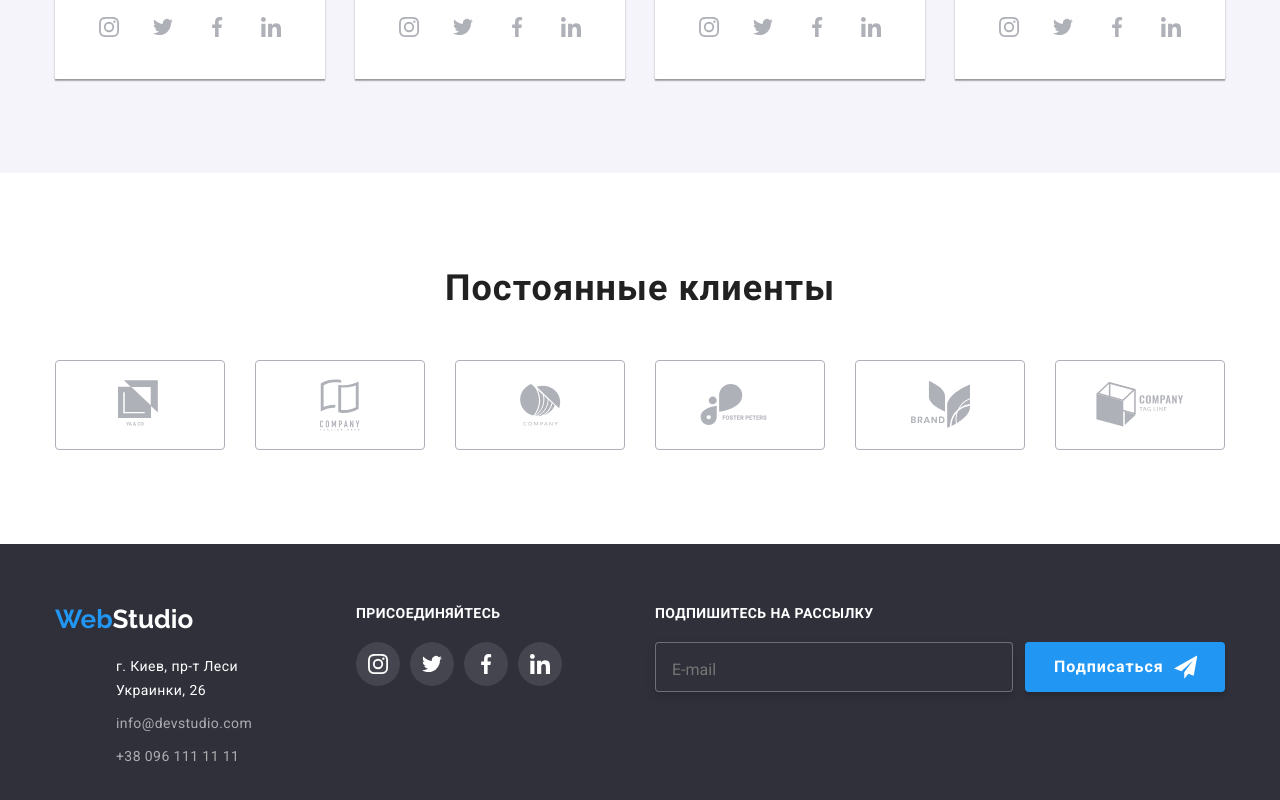
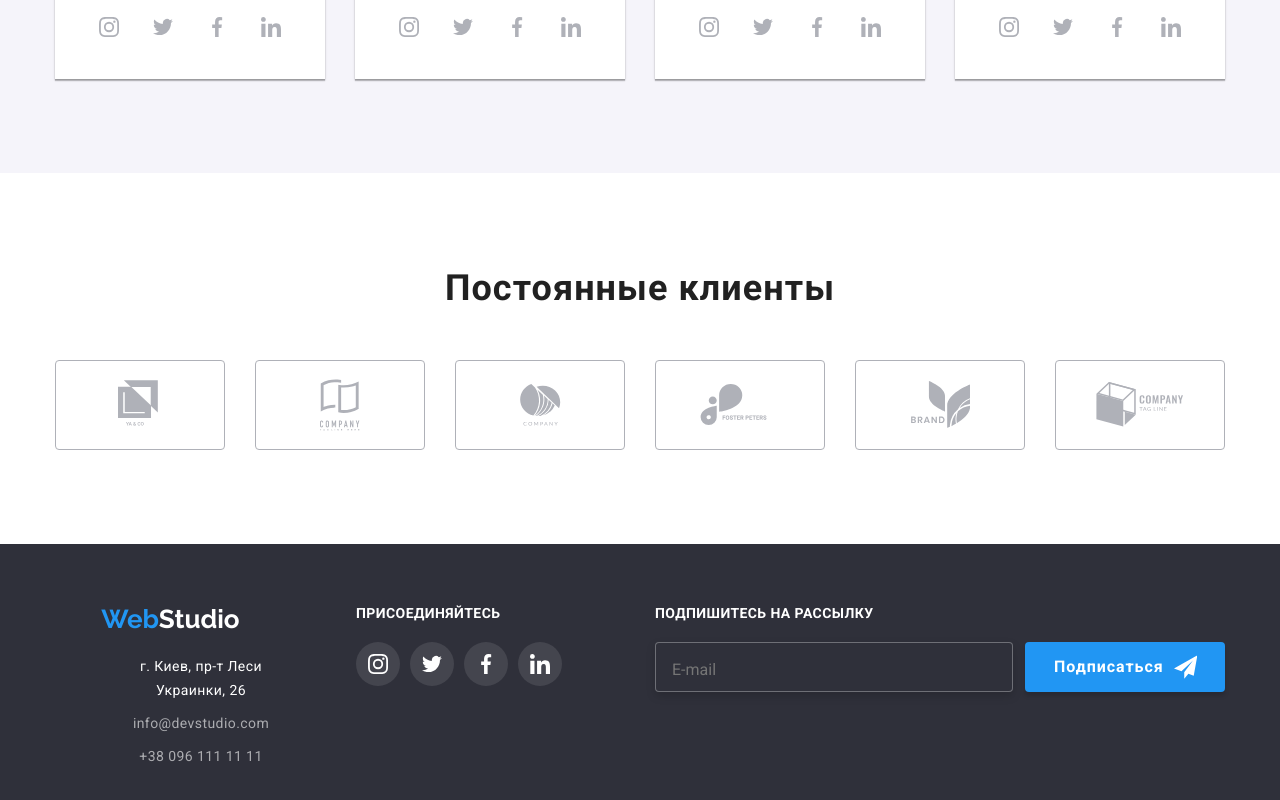
Before and after one commit to Maryna1212/goit-markup-hw-08, a plain HTML site: page index.html in a window 1280 px wide. Shown: the part 2177-2977 px from the top of the page. Drawn offline with nearby package versions, Linux system fonts and the light colour scheme.

Commit message:
add finish styles to footer.scss

```diff
--- a/index.html
+++ b/index.html
@@ -397,8 +397,9 @@
   <!-- Футер -->
   <footer class="footer">
     <div class="container footer-container">
-      <div>
-        <a href="" class="logo"><span class="logo-web">Web</span><span class="logo-studio">Studio</span>
+      <div class="footer-nav">
+        <a href="" class="logo">
+          <span class="logo-web">Web</span><span class="logo-studio">Studio</span>
         </a>
         <address class="address">
           <ul class="address-footer">
--- a/sass/components/_footer.scss
+++ b/sass/components/_footer.scss
@@ -21,6 +21,12 @@
   display: flex;
   flex-direction: column;
  }
+}
+
+.footer-nav {
+  display: flex;
+  flex-direction: column;
+  text-align: center;
 }
 
 .address-footer {
```
Also changed, not shown: css/main.css, css/portfolio.css, dist/css/main.min.css, dist/css/portfolio.min.css, sass/components/_logo.scss (line endings or trailing spaces), 4 other files.
